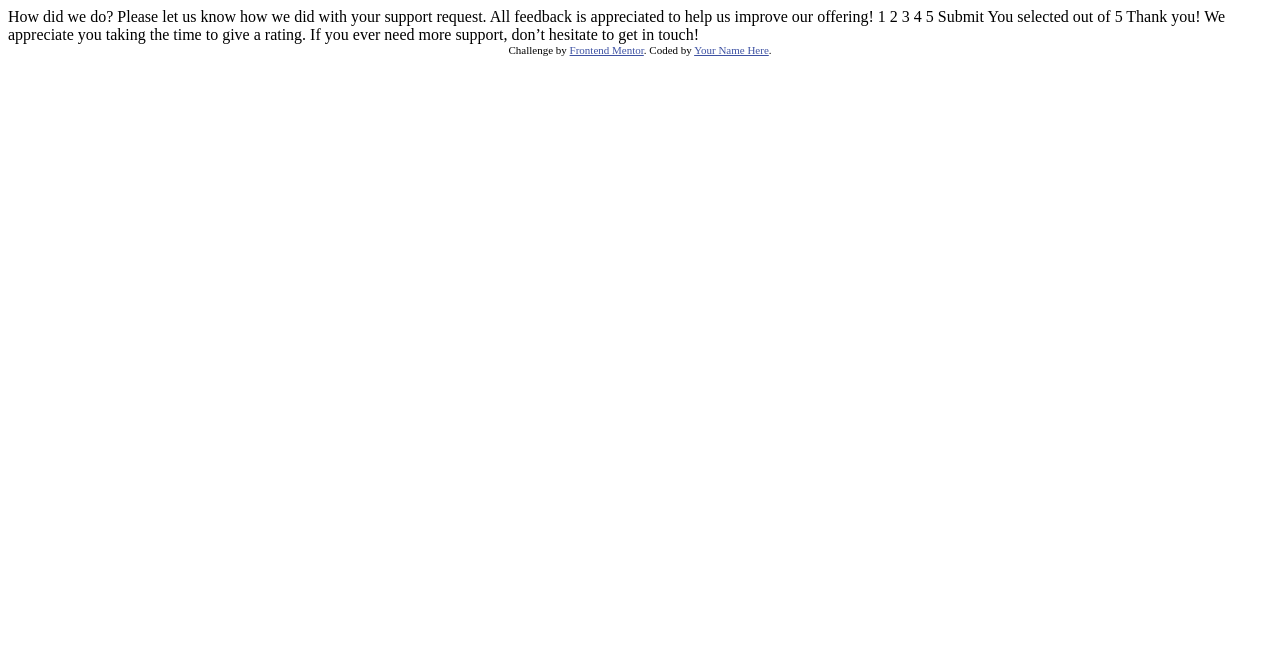
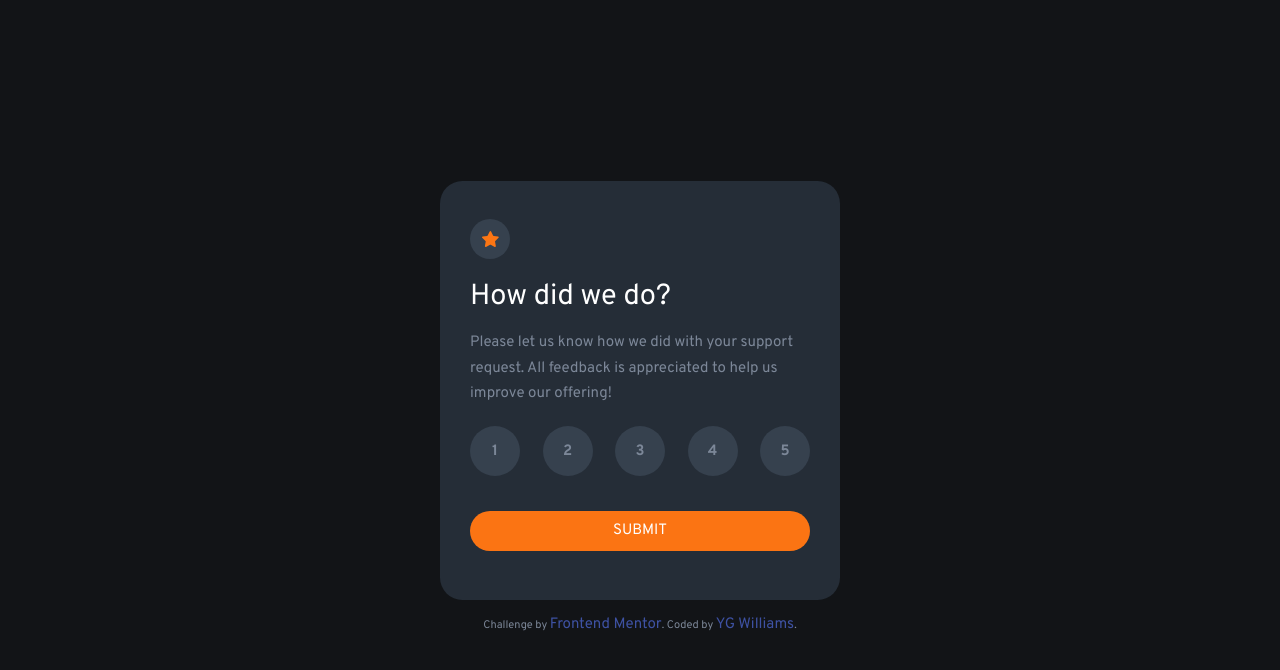
Before and after one commit to ygwilliams4/interactive-rating-component, a plain HTML site: page index.html in a window 1280 px wide. Drawn offline with Linux system fonts and the light colour scheme.

Commit message:
completed the project

```diff
--- a/index.html
+++ b/index.html
@@ -2,48 +2,71 @@
 <html lang="en">
 <head>
   <meta charset="UTF-8">
-  <meta name="viewport" content="width=device-width, initial-scale=1.0"> <!-- displays site properly based on user's device -->
+  <meta name="viewport" content="width=device-width, initial-scale=1.0">
 
   <link rel="icon" type="image/png" sizes="32x32" href="./images/favicon-32x32.png">
 
+  <link rel="stylesheet" href="main.css">
+
   <title>Frontend Mentor | Interactive rating component</title>
 
-  <!-- Feel free to remove these styles or customise in your own stylesheet 👍 -->
-  <style>
-    .attribution { font-size: 11px; text-align: center; }
-    .attribution a { color: hsl(228, 45%, 44%); }
-  </style>
+
 </head>
 <body>
 
-  <!-- Rating state start -->
+  <div class="main">
+    <div class="rating-card">
+      <div class="img-container">
+        <img src="images/icon-star.svg" alt="#">
+      </div>
+      <h1>
+        How did we do?
+      </h1>
 
-  How did we do?
-
+      <p>
         Please let us know how we did with your support request. All feedback is appreciated
       to help us improve our offering!
+      </p>
 
-  1 2 3 4 5
+      <ul>
+        <li>
+          <button class="rating">1</button>
+        </li>
+        <li>
+          <button class="rating">2</button>
+        </li>
+        <li>
+          <button class="rating">3</button>
+        </li>
+        <li>
+          <button class="rating">4</button>
+        </li>
+        <li>
+          <button class="rating">5</button>
+        </li>
+      </ul>
 
-  Submit
-
-  <!-- Rating state end -->
-
-  <!-- Thank you state start -->
-
-  You selected <!-- Add rating here --> out of 5
-
+      <button id="submit">Submit</button>
+    </div>
+    <div class="active-card hidden">
+      <img src="images/illustration-thank-you.svg" alt="">
+      <p class="rating-info">
+        You selected <span id="rated">5</span> out of 5
+      </p>
+      <h2>
         Thank you!
-
+      </h2>
+      <p>
         We appreciate you taking the time to give a rating. If you ever need more support,
         don’t hesitate to get in touch!
-
-  <!-- Thank you state end -->
-
-
+      </p>
+    </div>
     <div class="attribution">
       Challenge by <a href="https://www.frontendmentor.io?ref=challenge" target="_blank">Frontend Mentor</a>.
-    Coded by <a href="#">Your Name Here</a>.
+      Coded by <a href="#">YG Williams</a>.
     </div>
+  </div>
+
+    <script src="main.js"></script>
 </body>
 </html>
--- /dev/null
+++ b/main.css
@@ -0,0 +1,155 @@
+@import url("https://fonts.googleapis.com/css2?family=Montserrat:wght@500;700&family=Overpass:wght@400;700&display=swap");
+
+/* - White: hsl(0, 0%, 100%)
+- Light Grey: hsl(217, 12%, 63%)
+- Medium Grey: hsl(216, 12%, 54%)
+- Dark Blue: hsl(213, 19%, 18%)
+- Very Dark Blue: hsl(216, 12%, 8%) */
+
+/* Orange: hsl(25, 97%, 53%) */
+
+* {
+  margin: 0;
+  padding: 0;
+  box-sizing: border-box;
+  font-size: 15px;
+  font-family: "Overpass", sans-serif;
+}
+ul {
+  list-style: none;
+}
+a {
+  text-decoration: none;
+}
+.main {
+  width: 100%;
+  height: 100vh;
+  padding: 1rem;
+  background-color: hsl(216, 12%, 8%);
+  display: flex;
+  flex-direction: column;
+  align-items: center;
+  justify-content: center;
+}
+
+.rating-card,
+.active-card {
+  max-width: 400px;
+  background-color: hsl(213, 19%, 18%);
+  padding: 2rem;
+  margin: 1rem 0;
+  border-radius: 1.5rem;
+}
+.active-card {
+  display: flex;
+  flex-direction: column;
+  justify-content: center;
+  align-items: center;
+  text-align: center;
+}
+.hidden{
+    display: none;
+}
+.active-card h2 {
+  color: #fff;
+  margin: 1rem 0;
+  font-size: 27px;
+}
+.active-card p:nth-child(4){
+  color: hsl(216, 12%, 54%);
+  line-height: 1.7;
+  margin: 1rem 0 1.3rem;
+}
+.rating-info {
+  margin: 1.7rem 0 1.2rem;
+  padding: 0.7rem 0.9rem 0.4rem;
+  border-radius: 1.5rem;
+  color: hsl(25, 97%, 53%);
+  font-weight: 300;
+  background-color: hsl(214, 18%, 26%);
+}
+.rating-card h1 {
+  font-size: 29px;
+  color: #fff;
+  font-weight: 400;
+  margin: 1.3rem 0 1rem;
+}
+.rating-card p {
+  color: hsl(216, 12%, 54%);
+  line-height: 1.7;
+  margin: 1rem 0 1.3rem;
+}
+ul {
+  display: flex;
+  justify-content: space-between;
+  align-items: center;
+  margin: 1rem 0;
+}
+.rating {
+  width: 50px;
+  height: 50px;
+  border-radius: 50%;
+  border: none;
+  outline: none;
+  font-weight: 700;
+  color: hsl(216, 12%, 54%);
+  background-color: hsl(214, 18%, 26%);
+  transition: all 0.4s ease;
+}
+.rating:hover {
+  background-color: hsl(25, 97%, 53%);
+  cursor: pointer;
+  color: #fff;
+}
+.rating:focus {
+  background-color: #fff;
+  color: hsl(216, 12%, 54%);
+  cursor: pointer;
+}
+#submit {
+  width: 100%;
+  background-color: hsl(25, 97%, 53%);
+  color: #fff;
+  text-transform: uppercase;
+  border: none;
+  outline: none;
+  border-radius: 1.5rem;
+  padding: 0.7rem;
+  transition: all 0.4s ease;
+  margin: 1.3rem 0;
+}
+#submit:hover {
+  cursor: pointer;
+  color: hsl(25, 97%, 53%);
+  background-color: #fff;
+  font-weight: 700;
+}
+.img-container {
+  width: 40px;
+  height: 40px;
+  display: flex;
+  justify-content: center;
+  align-items: center;
+  border-radius: 50%;
+  margin: 0.5rem 0 1rem;
+  background-color: hsl(214, 18%, 26%);
+}
+
+.attribution {
+  font-size: 11px;
+  text-align: center;
+  color: hsl(216, 12%, 54%);
+}
+.attribution a {
+  color: hsl(228, 45%, 44%);
+}
+
+
+@media (max-width: 320px){
+    .main{
+        padding: 0.5rem;
+    }
+    .rating-card{
+        padding: 1rem;
+    }
+}
--- /dev/null
+++ b/main.js
@@ -0,0 +1,16 @@
+var ratingCard = document.querySelector(".rating-card");
+var activeState = document.querySelector(".active-card");
+var rating = document.querySelectorAll(".rating");
+const btn = document.getElementById("submit");
+const rated = document.getElementById("rated");
+
+btn.addEventListener("click", () => {
+    ratingCard.classList.add("hidden");
+    activeState.classList.remove("hidden");
+});
+
+rating.forEach((rate) => {
+    rate.addEventListener("click", () => {
+        rated.innerHTML = rate.innerHTML
+    } )
+});
```
Also changed, not shown: 2 other files. Lines whose indentation alone changed are shown as unchanged.
